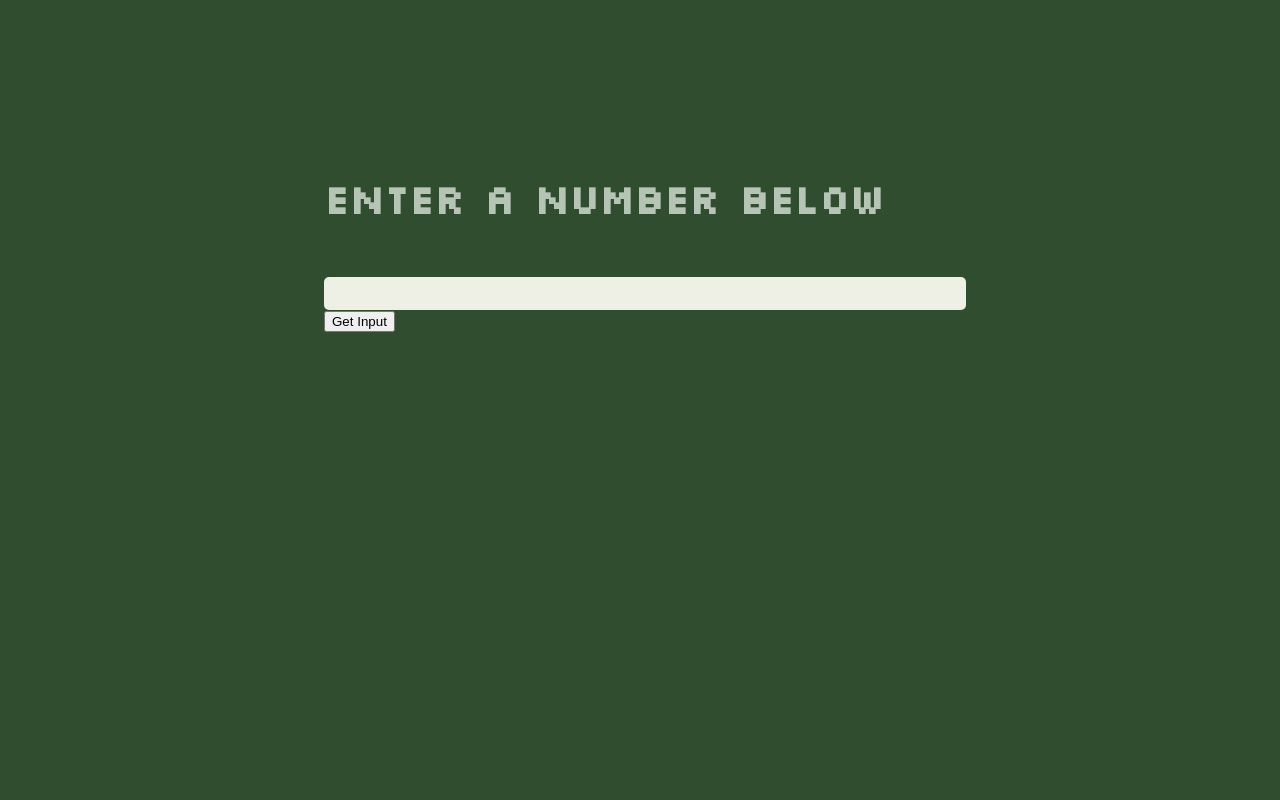
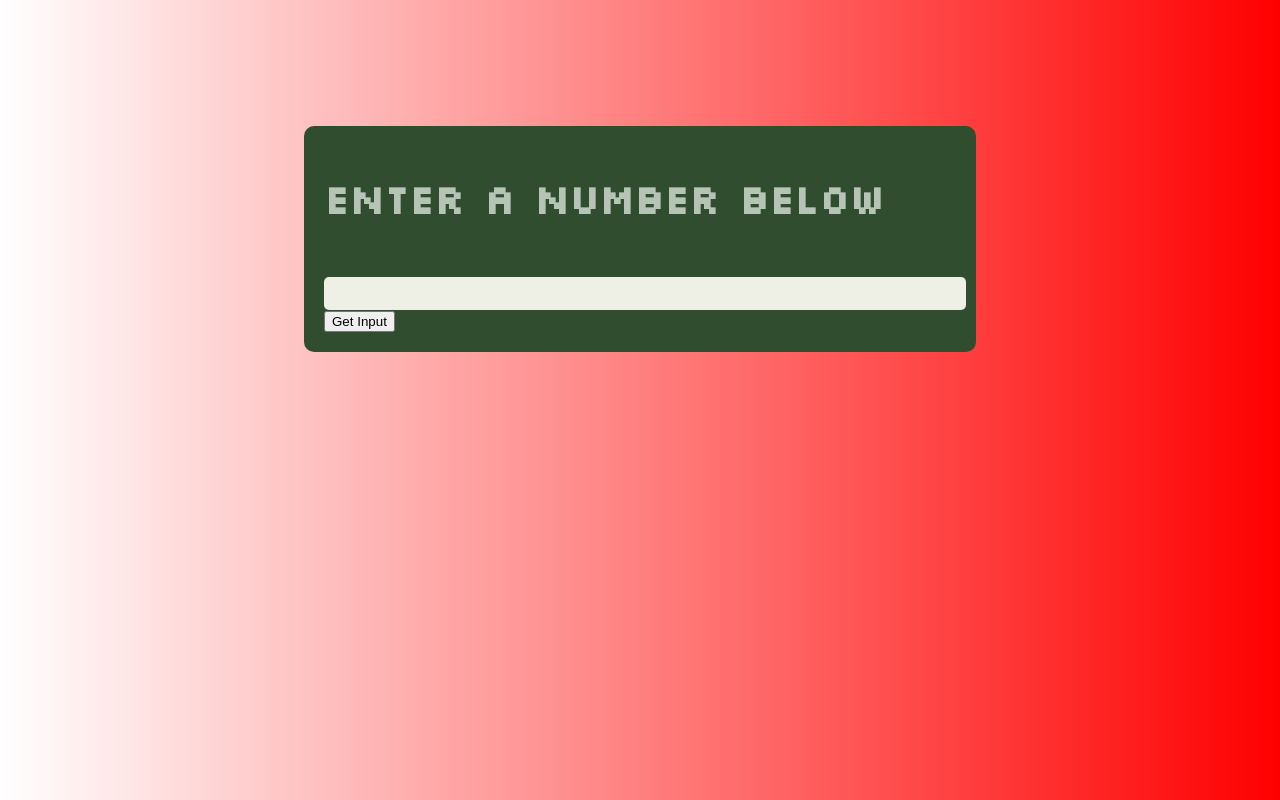
Before and after one commit to UbaidRussell/lifeInWeeks, a website: page isEven/index.html in a window 1280 px wide. Drawn offline with Linux system fonts and the light colour scheme.

Commit message:
Changed the background color ❤️‍🔥

```diff
--- a/isEven/main.css
+++ b/isEven/main.css
@@ -1,5 +1,5 @@
 body{
-    background-color: #304D30;
+    background-image: linear-gradient(to right, rgba(255,0,0,0), rgba(255,0,0,1));
     font-family: 'Silkscreen', sans-serif;
 }
 form{
```
Also changed, not shown: 1 other file.
